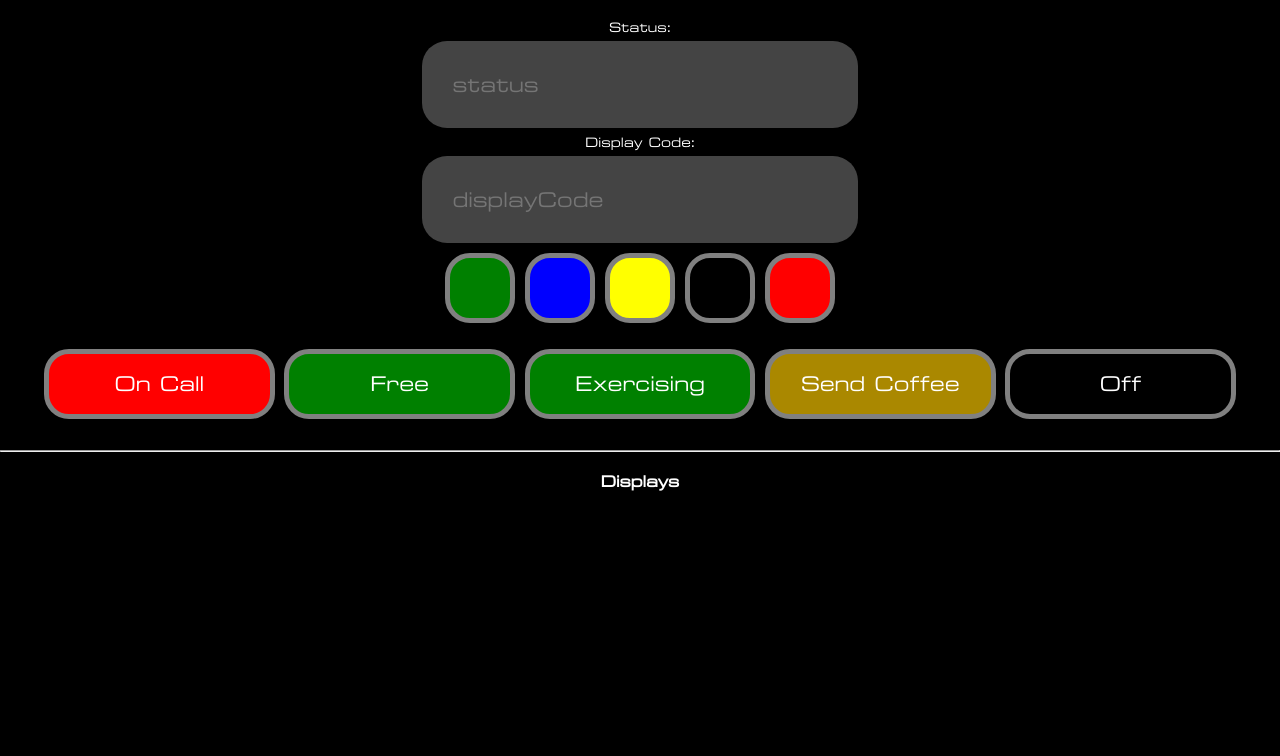
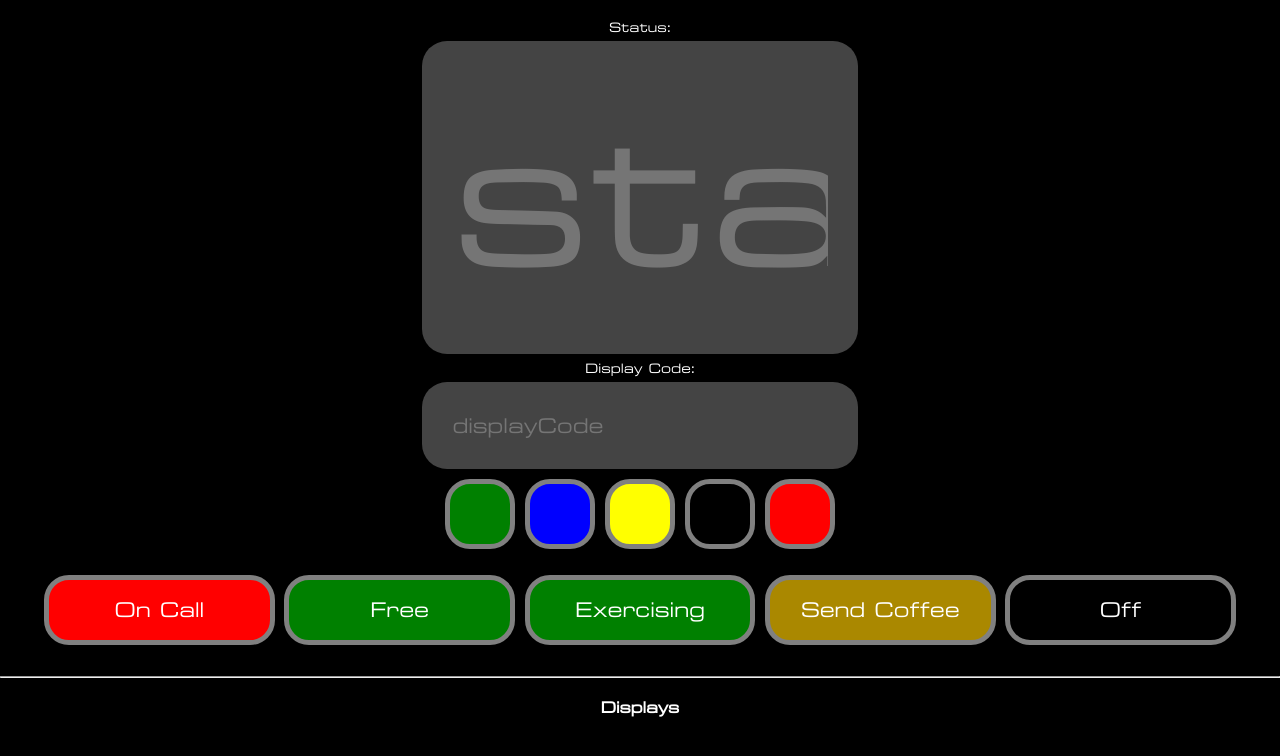
Before and after one commit to jacobwhite/statusdisplay, a website: page html/update.html in a window 1280 px wide. Shown: the part 38-794 px from the top of the page. Drawn offline with nearby package versions, Linux system fonts and the light colour scheme.

Commit message:
Larger status text on larger displays

```diff
--- a/html/stylesheet.css
+++ b/html/stylesheet.css
@@ -1,3 +1,6 @@
+#status{
+    font-size: 18vw;
+}
 #displayName{
 	display:none;
 }
```
